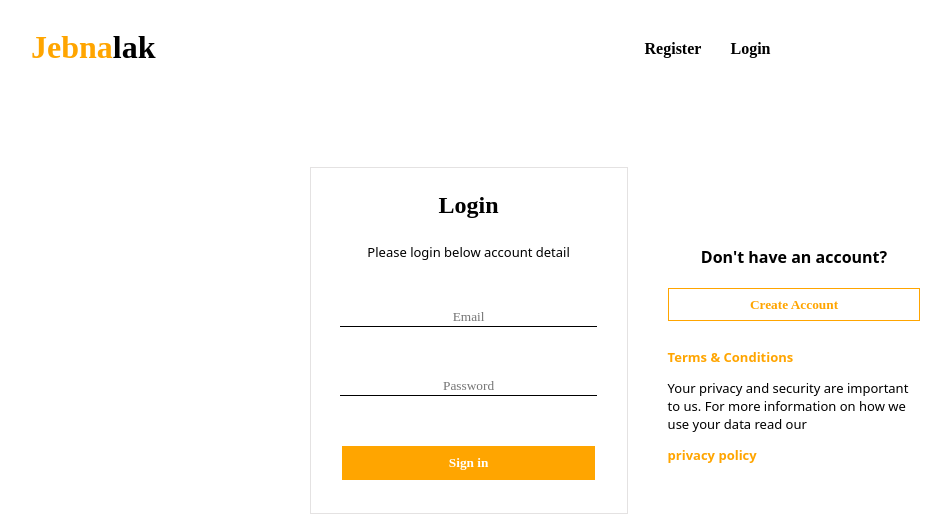
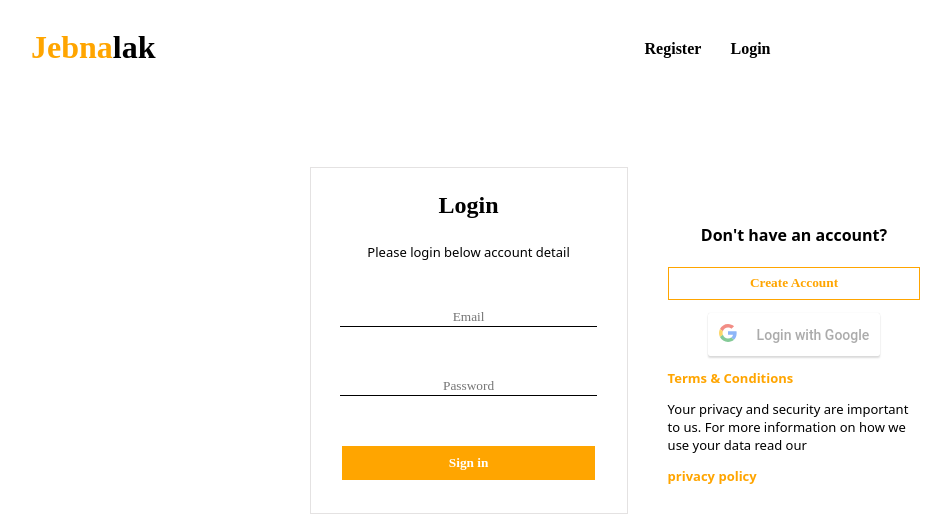
Before and after one commit to C4-Rubaalnadi/MERAKI_Academy_Project_5, a React (Create React App) app in the folder frontend/: page /login in a window 1280 px wide. Shown: the top 522 px of the page, without its empty margins (25-976 px from the left). Built offline with nearby package versions, Linux system fonts and the light colour scheme.

Commit message:
add loginGoogle button

```diff
--- a/frontend/src/components/login/login.js
+++ b/frontend/src/components/login/login.js
@@ -1,8 +1,9 @@
-import "./login.css"
+import "./login.css";
 import React, { useEffect, useState } from "react";
 import { useNavigate } from "react-router-dom";
 import { login } from "../../reducer/login/index";
 import { useDispatch, useSelector } from "react-redux";
+import GoogleLogin from "react-google-login";
 
 import axios from "axios";
 /////////////
@@ -18,13 +19,21 @@ const Login = ({ setUserInFo }) => {
     };
   });
 
+  const handelFailure = (result) => {
+    console.log(result);
+  };
+
+  const handleLogin = (googleData) => {
+    console.log(googleData);
+  };
+
   const navigate = useNavigate();
 
   const [email, setEmail] = useState("");
   const [password, setPassword] = useState("");
   const [message, setMessage] = useState("");
   const [status, setStatus] = useState(false);
-const[user,setUser]=useState()
+  const [user, setUser] = useState();
   //========================================
   const loginUser = async (e) => {
     e.preventDefault();
@@ -39,10 +48,9 @@ const[user,setUser]=useState()
         localStorage.setItem("token", res.data.token);
         dispatch(login(res.data.token));
         setUserInFo(res.data.payload);
-        setUser(res.data.payload)
+        setUser(res.data.payload);
         console.log(res.data.payload.role);
         console.log(state.isLoggedIn);
-
       } else throw Error;
     } catch (error) {
       if (error.response && error.response.data) {
@@ -55,9 +63,9 @@ const[user,setUser]=useState()
   //========================================
 
   useEffect(() => {
-    if(state.isLoggedIn)
-    user.role==1?navigate("/home"):navigate("/admin");
-  },[user]);
+    if (state.isLoggedIn)
+      user.role == 1 ? navigate("/home") : navigate("/admin");
+  }, [user]);
 
   //========================================
 
@@ -71,13 +79,15 @@ const[user,setUser]=useState()
             <form className="formLogin" onSubmit={loginUser}>
               <br />
 
-          <input className="inputLogin"
+              <input
+                className="inputLogin"
                 type="email"
                 placeholder="Email"
                 onChange={(e) => setEmail(e.target.value)}
               />
               <br />
-          <input className="inputLogin"
+              <input
+                className="inputLogin"
                 type="password"
                 placeholder="Password"
                 onChange={(e) => setPassword(e.target.value)}
@@ -92,11 +102,28 @@ const[user,setUser]=useState()
           </div>
           <div className="divLogin2">
             <p className="paraghraphQ">Don't have an account?</p>
-        <button className="btnCreateAcc" onClick={() => {
-          navigate("/register")
-        }}>Create Account</button>
+            <button
+              className="btnCreateAcc"
+              onClick={() => {
+                navigate("/register");
+              }}
+            >
+              Create Account
+            </button>
+            <div>
+              <GoogleLogin
+                clientId="1036615723540-ppf72gmnljg8fi0msga16shtnt5mnsc0.apps.googleusercontent.com"
+                buttonText="Login with Google"
+                onSuccess={handleLogin}
+                onFailure={handelFailure}
+                cookiePolicy={"single_host_origin"}
+              />
+            </div>
             <p className="paraghraphC">Terms & Conditions</p>
-        <p className="paraghraph">Your privacy and security are important to us. For more information on how we use your data read our</p>
+            <p className="paraghraph">
+              Your privacy and security are important to us. For more
+              information on how we use your data read our
+            </p>
             <p className="paraghraphC">privacy policy</p>
           </div>
         </div>
```
Lines whose indentation alone changed are shown as unchanged.
